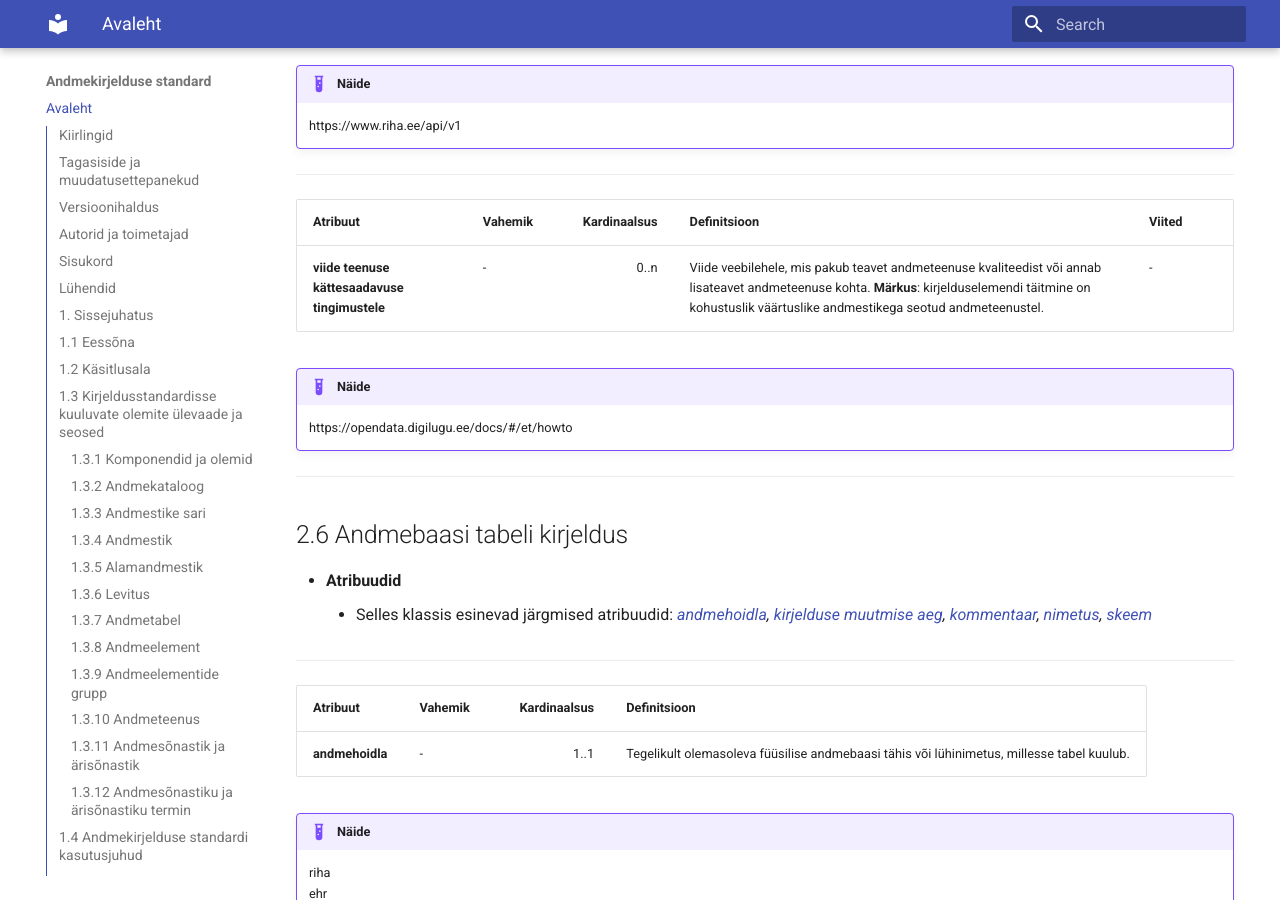
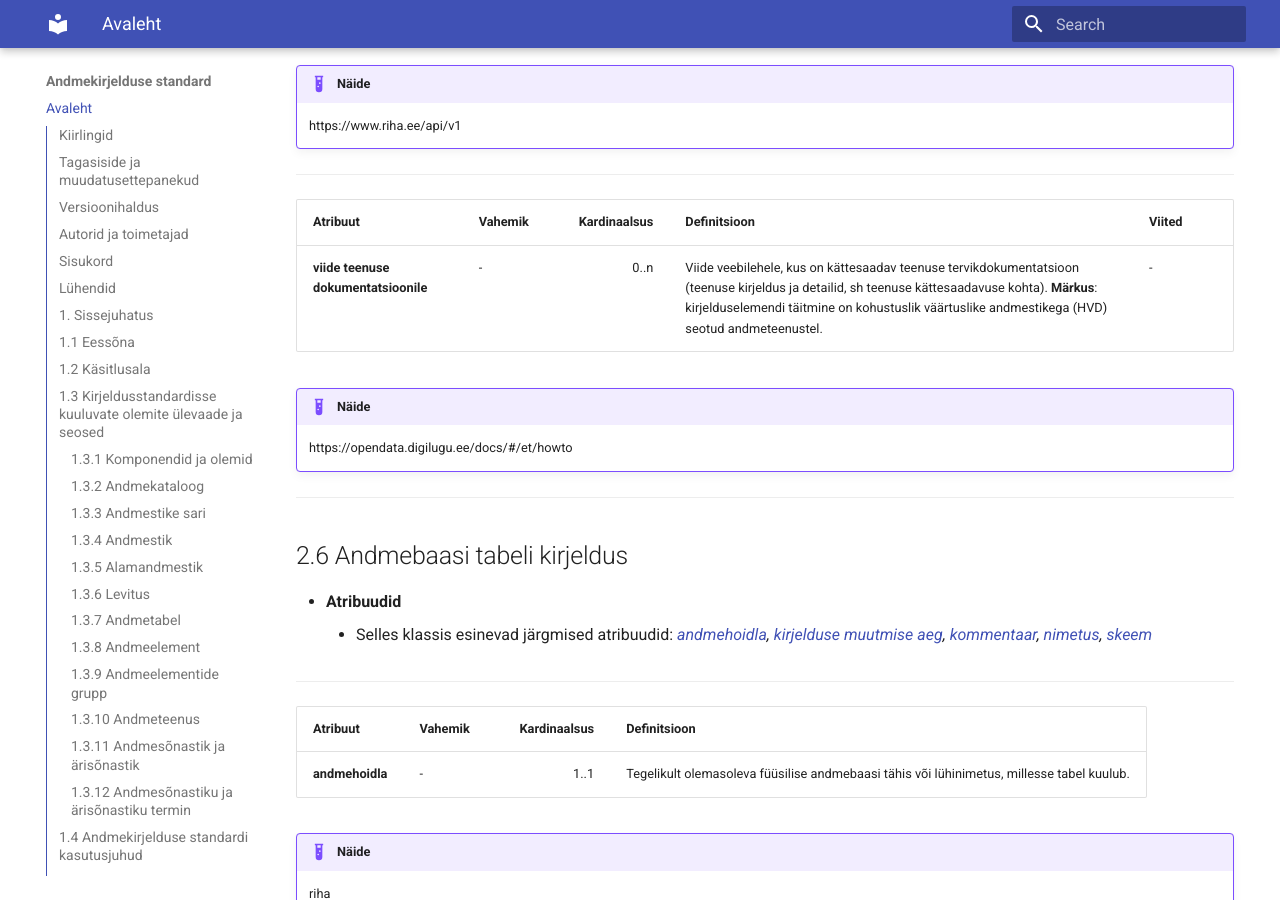
Before and after one commit to e-gov/Andmekirjelduse-Standard, an MkDocs documentation site: the page built from docs/index.md, in a window 1280 px wide and 900 px high, scrolled down 43151 px. Built offline with MkDocs 1.6.1 and Material for MkDocs 9.7.7, drawn with Linux system fonts in a browser that asks for light colours; the version menu is left out; some of the changed text lies outside the part shown.

Commit message:
Parandus (issue #8)

```diff
--- a/docs/index.md
+++ b/docs/index.md
@@ -1169,7 +1169,7 @@ Kirjeldused põhinevad suures osas standardi DCAT-AP 3.0.0 versioonil. Lisatud o
 
 - [**DCAT Viide**](https://www.w3.org/TR/vocab-dcat-3/#Class:Data_Service)
 - **Atribuudid**
-    - Selles klassis esinevad järgmised atribuudid: *[e-posti aadress](#251-e-posti-aadress), [HVD kategooria](#252-hvd-kategooria), [juurdepääsutingimused](#253-juurdepaasutingimused), [kasutuslitsents](#254-kasutuslitsents), [kohalduv õigusakt](#255-kohalduv-oigusakt), [kontaktileht](#256-kontaktileht), [kontaktpunkt](#257-kontaktpunkt), [otspunkti kirjeldus](#258-otspunkti-kirjeldus), [pealkiri](#259-pealkiri), [viide andmestikule](#2510-viide-andmestikule), [viide otspunktile](#2511-viide-otspunktile), [viide teenuse kättesaadavuse tingimustele](#2512-viide-teenuse-kattesaadavuse-tingimustele)*
+    - Selles klassis esinevad järgmised atribuudid: *[e-posti aadress](#251-e-posti-aadress), [HVD kategooria](#252-hvd-kategooria), [juurdepääsutingimused](#253-juurdepaasutingimused), [kasutuslitsents](#254-kasutuslitsents), [kohalduv õigusakt](#255-kohalduv-oigusakt), [kontaktileht](#256-kontaktileht), [kontaktpunkt](#257-kontaktpunkt), [otspunkti kirjeldus](#258-otspunkti-kirjeldus), [pealkiri](#259-pealkiri), [viide andmestikule](#2510-viide-andmestikule), [viide otspunktile](#2511-viide-otspunktile), [viide teenuse dokumentatsioonile](#2512-viide-teenuse-dokumentatsioonile)*
 
 ---
 
@@ -1297,11 +1297,11 @@ Kirjeldused põhinevad suures osas standardi DCAT-AP 3.0.0 versioonil. Lisatud o
 
 ---
 
-<a id="2512-viide-teenuse-kattesaadavuse-tingimustele"></a>
-
-| Atribuut | Vahemik | Kardinaalsus | Definitsioon | Viited |
-|---|---|---:|---|---|
-| **viide teenuse kättesaadavuse tingimustele** | - | 0..n | Viide veebilehele, mis pakub teavet andmeteenuse kvaliteedist või annab lisateavet andmeteenuse kohta. **Märkus**: kirjelduselemendi täitmine on kohustuslik väärtuslike andmestikega seotud andmeteenustel. | - |
+<a id="2512-viide-teenuse-dokumentatsioonile"></a>
+
+| Atribuut | Vahemik | Kardinaalsus | Definitsioon | Viited |
+|---|---|---:|---|---|
+| **viide teenuse dokumentatsioonile** | - | 0..n | Viide veebilehele, kus on kättesaadav teenuse tervikdokumentatsioon (teenuse kirjeldus ja detailid, sh teenuse kättesaadavuse kohta). **Märkus**: kirjelduselemendi täitmine on kohustuslik väärtuslike andmestikega (HVD) seotud andmeteenustel. | - |
 
 !!! example "Näide"
     https://opendata.digilugu.ee/docs/#/et/howto
```
